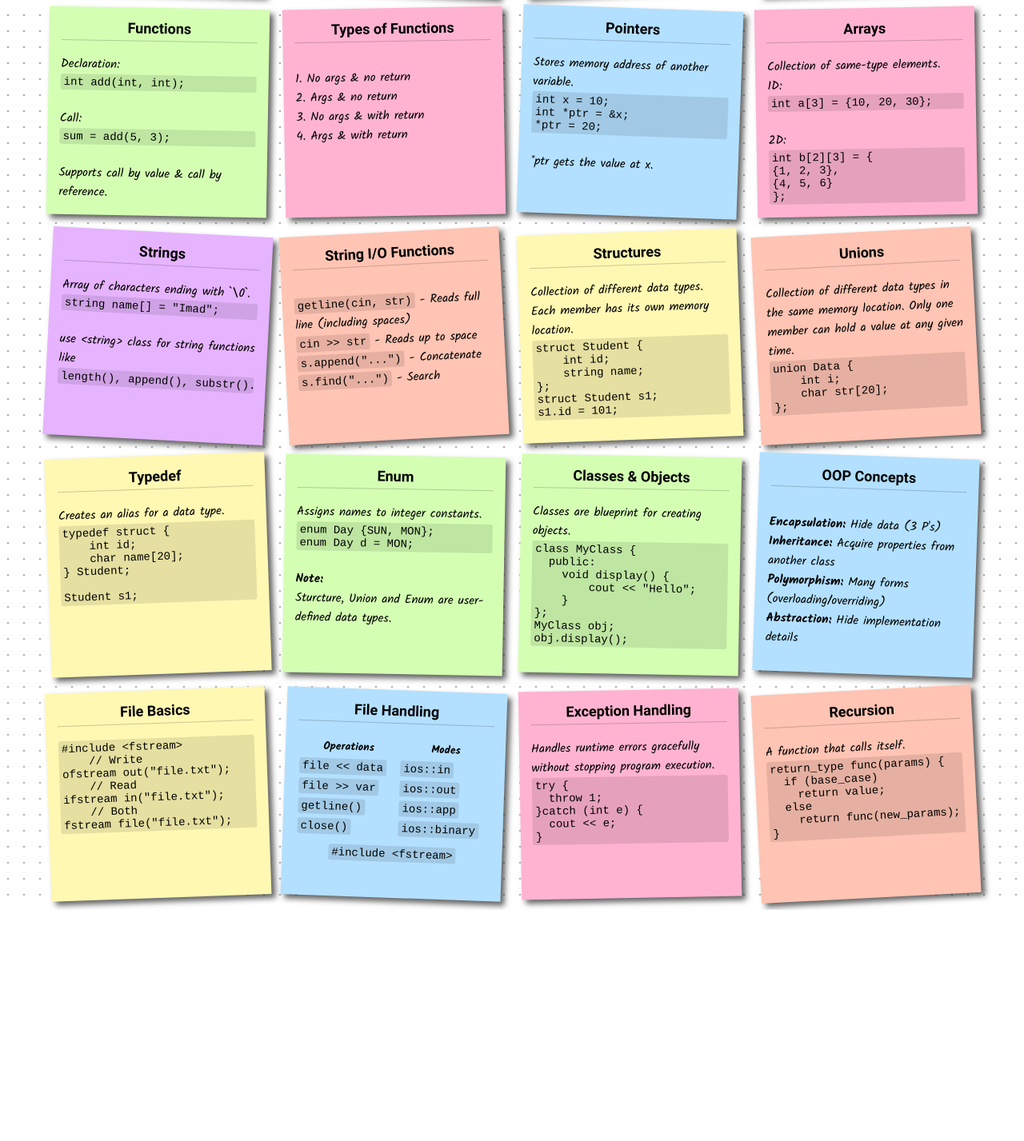
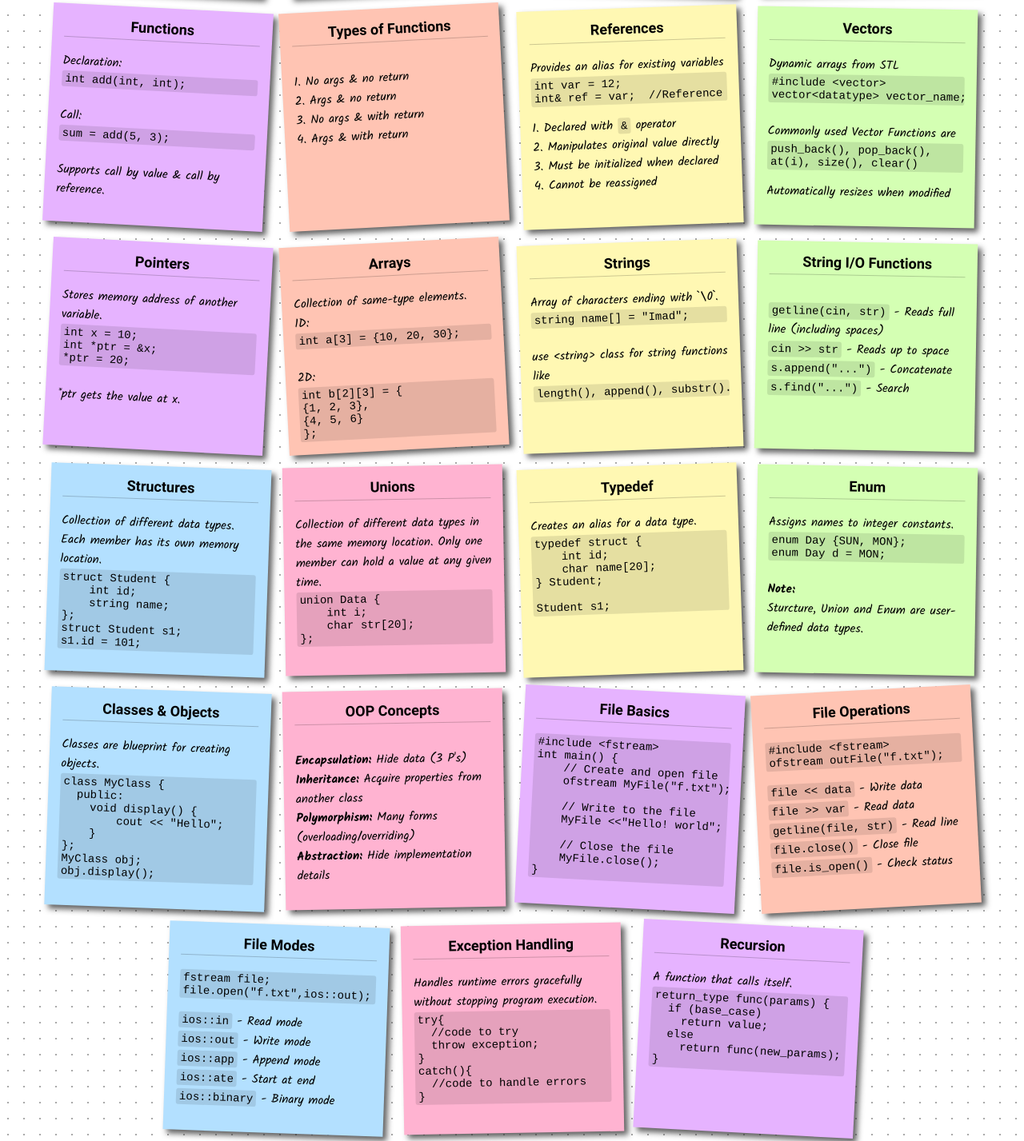
Before and after one commit to syed-imadulla/CheetsheetsHub, a website: page cpp.html in a window 1280 px wide. Shown: the part 751-2178 px from the top of the page at 80% size. Before the commit the page ends 1889 px from the top, so only its background shows below. Drawn offline with Linux system fonts and the light colour scheme.

Commit message:
changed color coding of c and c++, added some data in c++

```diff
--- a/cpp.html
+++ b/cpp.html
@@ -52,13 +52,13 @@ int main() {
             </ul>
         </div>
 
-        <div class="note note-pink">
+        <div class="note note-blue">
             <h3>Variables</h3>
             Declaration: <br><code>int age;</code><br>
             Initialization: <br><code>char grade = 'A';</code>
         </div>
 
-        <div class="note note-purple">
+        <div class="note note-pink">
             <h3>cout & cin</h3>
             <ul>
                 <li>
@@ -74,7 +74,7 @@ int main() {
             </ul>
         </div>
 
-        <div class="note note-blue">
+        <div class="note note-purple">
             <h3>Data Types & Ranges</h3>
             <ul>
                 <li><b>Sizes:</b> int(4), float(4), double(8), char(1) bytes</li>
@@ -85,7 +85,7 @@ int main() {
             </ul>
         </div>
 
-        <div class="note note-purple">
+        <div class="note note-orange">
             <h3>Operators</h3>
             <ul>
                 <li><b>Arithmetic:</b> <code>+ - * / %</code></li>
@@ -95,7 +95,7 @@ int main() {
             </ul>
         </div>
 
-        <div class="note note-orange">
+        <div class="note note-blue">
             <h3>Type Conversion</h3>
             <b>Implicit:</b> Low → High, safe<br>
             <code>int a = 5; float b = a;</code><br>
@@ -103,7 +103,7 @@ int main() {
             <code>int a = (int)5.5;</code>
         </div>
 
-        <div class="note note-yellow">
+        <div class="note note-pink">
             <h3>Control Structures</h3>
             <ul>
                 <li><b>Conditional:</b> <br><code>if, else if, else</code></li>
@@ -113,14 +113,14 @@ int main() {
             </ul>
         </div>
 
-        <div class="note note-green">
+        <div class="note note-purple">
             <h3>Functions</h3>
             Declaration: <br><code>int add(int, int);</code><br>
             Call: <br><code>sum = add(5, 3);</code><br>
             Supports call by value & call by reference.
         </div>
 
-        <div class="note note-pink">
+        <div class="note note-orange">
             <h3>Types of Functions</h3>
             <ul>
                 <li>1. No args & no return</li>
@@ -130,7 +130,32 @@ int main() {
             </ul>
         </div>
 
-        <div class="note note-blue">
+        <div class="note note-yellow">
+            <h3>References</h3>
+            Provides an alias for existing variables
+            <code>int var = 12;
+int& ref = var;  //Reference</code>
+            <ul>
+                <li>1. Declared with <code>&</code> operator</li>
+                <li>2. Manipulates original value directly</li>
+                <li>3. Must be initialized when declared</li>
+                <li>4. Cannot be reassigned</li>
+            </ul>
+        </div>
+
+        <div class="note note-green">
+            <h3>Vectors</h3>
+            Dynamic arrays from STL
+            <code>#include &lt;vector&gt;
+vector&lt;datatype&gt; vector_name;</code><br>
+            Commonly used Vector Functions are
+            <code>push_back(), pop_back(),
+at(i), size(), clear()</code>
+
+            <p>Automatically resizes when modified</p>
+        </div>
+
+        <div class="note note-purple">
             <h3>Pointers</h3>
             Stores memory address of another variable.<br>
             <code>int x = 10;<br>int *ptr = &x;<br>*ptr = 20;</code>
@@ -138,21 +163,21 @@ int main() {
             *ptr gets the value at x.
         </div>
 
-        <div class="note note-pink">
+        <div class="note note-orange">
             <h3>Arrays</h3>
             Collection of same-type elements.<br>
             1D: <code>int a[3] = {10, 20, 30};</code><br>
             2D: <code>int b[2][3] = {<br>{1, 2, 3},<br>{4, 5, 6}<br>};</code>
         </div>
 
-        <div class="note note-purple">
+        <div class="note note-yellow">
             <h3>Strings</h3>
             Array of characters ending with `\0`.<br>
             <code>string name[] = "Imad";</code><br>
             use &lt;string&gt; class for string functions like <code>length(), append(), substr().</code><br>
         </div>
 
-        <div class="note note-orange">
+        <div class="note note-green">
             <h3>String I/O Functions</h3>
             <ul>
                 <li><code>getline(cin, str)</code> - Reads full line (including spaces)</li>
@@ -162,7 +187,7 @@ int main() {
             </ul>
         </div>
 
-        <div class="note note-yellow">
+        <div class="note note-blue">
             <h3>Structures</h3>
             Collection of different data types. Each member has its own memory location.<br>
             <code>struct Student {
@@ -172,7 +197,7 @@ int main() {
 struct Student s1;
 s1.id = 101;</code>
         </div>
-        <div class="note note-orange">
+        <div class="note note-pink">
             <h3>Unions</h3>
             Collection of different data types in the same memory location. Only one member can hold a value at any
             given time.
@@ -198,7 +223,8 @@ Student s1;</code>
 enum Day d = MON;</code><br>
             <b>Note:</b> Sturcture, Union and Enum are user-defined data types.
         </div>
-        <div class="note note-green">
+
+        <div class="note note-blue">
             <h3>Classes & Objects</h3>
             Classes are blueprint for creating objects.<br>
             <code>class MyClass {
@@ -211,7 +237,7 @@ MyClass obj;
 obj.display();</code>
         </div>
 
-        <div class="note note-blue">
+        <div class="note note-pink">
             <h3>OOP Concepts</h3>
             <ul>
                 <li><b>Encapsulation:</b> Hide data (3 P's)</li>
@@ -221,56 +247,60 @@ obj.display();</code>
             </ul>
         </div>
 
-        <div class="note note-yellow">
+        <div class="note note-purple">
             <h3>File Basics</h3>
             <code>#include &lt;fstream&gt;
-    // Write
-ofstream out("file.txt");
-    // Read
-ifstream in("file.txt");
-    // Both
-fstream file("file.txt"); </code>
+int main() {
+    // Create and open file
+    ofstream MyFile("f.txt");
+
+    // Write to the file
+    MyFile <<"Hello! world";
+
+    // Close the file
+    MyFile.close();
+} </code>
         </div>
+
+        <div class="note note-orange">
+            <h3>File Operations</h3>
+            <code>#include &lt;fstream&gt;
+ofstream outFile("f.txt");</code>
+            <ul>
+                <li><code>file << data</code> - Write data</li>
+                <li><code>file >> var</code> - Read data</li>
+                <li><code>getline(file, str)</code> - Read line</li>
+                <li><code>file.close()</code> - Close file</li>
+                <li><code>file.is_open()</code> - Check status</li>
+            </ul>
+        </div>
+
         <div class="note note-blue">
-    <h3>File Handling</h3>
-    <table style="width:100%; font-size:0.9em;">
-        <tr>
-            <th>Operations</th>
-            <th>Modes</th>
-        </tr>
-        <tr>
-            <td><code>file << data</code></td>
-            <td><code>ios::in</code></td>
-        </tr>
-        <tr>
-            <td><code>file >> var</code></td>
-            <td><code>ios::out</code></td>
-        </tr>
-        <tr>
-            <td><code>getline()</code></td>
-            <td><code>ios::app</code></td>
-        </tr>
-        <tr>
-            <td><code>close()</code></td>
-            <td><code>ios::binary</code></td>
-        </tr>
-    </table>
-    <div style="margin-top:8px; text-align:center; font-size:0.8em;">
-        <code>#include &lt;fstream&gt;</code>
-    </div>
-</div>
+            <h3>File Modes</h3>
+            <code>fstream file;
+file.open("f.txt",ios::out);</code>
+            <ul>
+                <li><code>ios::in</code> - Read mode</li>
+                <li><code>ios::out</code> - Write mode</li>
+                <li><code>ios::app</code> - Append mode</li>
+                <li><code>ios::ate</code> - Start at end</li>
+                <li><code>ios::binary</code> - Binary mode</li>
+            </ul>
+        </div>
 
         <div class="note note-pink">
             <h3>Exception Handling</h3>
             Handles runtime errors gracefully without stopping program execution.<br>
-            <code>try {
-  throw 1;
-}catch (int e) {
-  cout << e;
+            <code>try{
+  //code to try
+  throw exception;
+}
+catch(){
+  //code to handle errors
 }</code>
         </div>
 
-        <div class="note note-orange">
+        <div class="note note-purple">
             <h3>Recursion</h3>
             A function that calls itself.<br>
             <code>return_type func(params) {
```
Also changed, not shown: c.html (+16 -16 lines).
